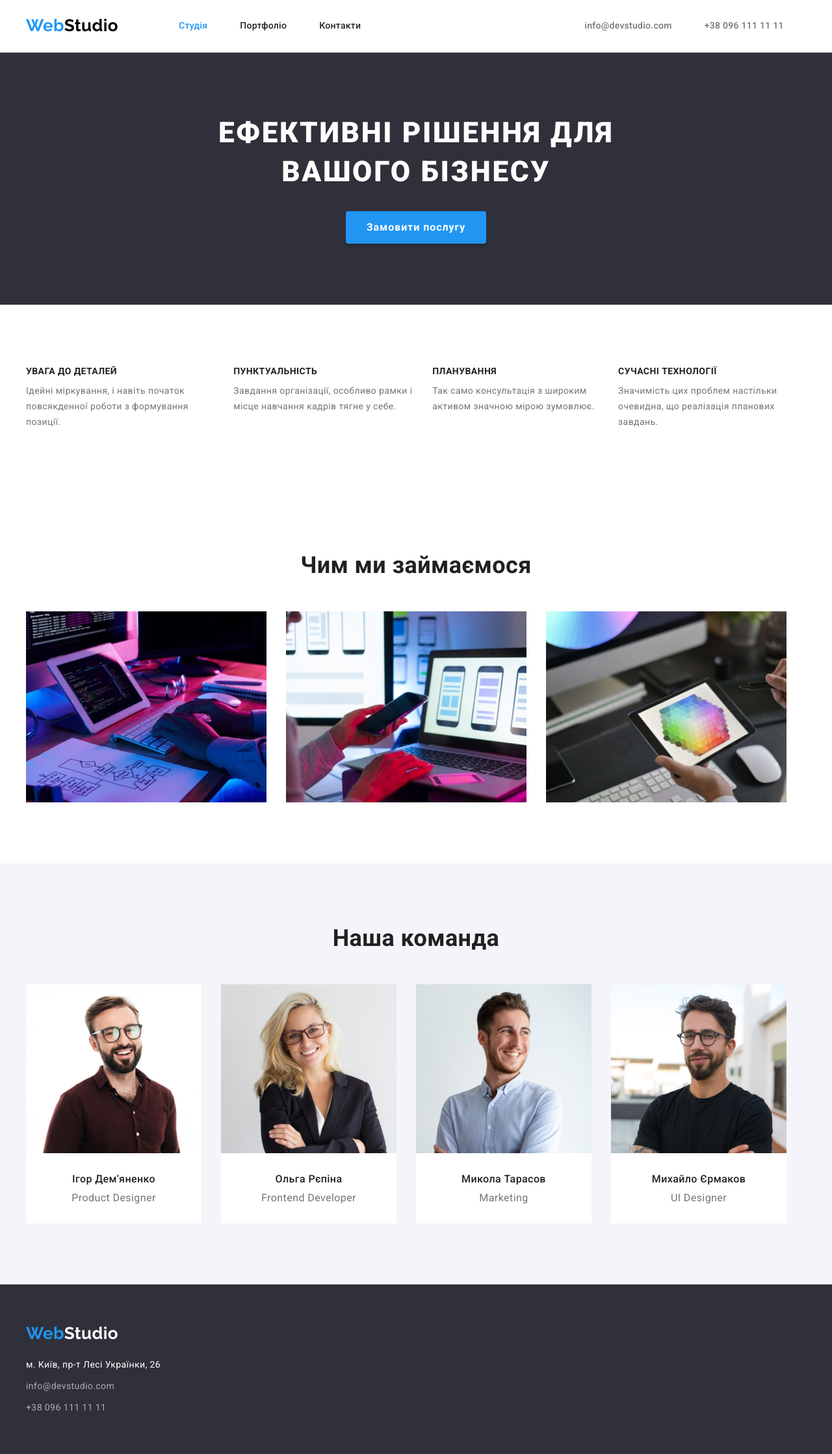
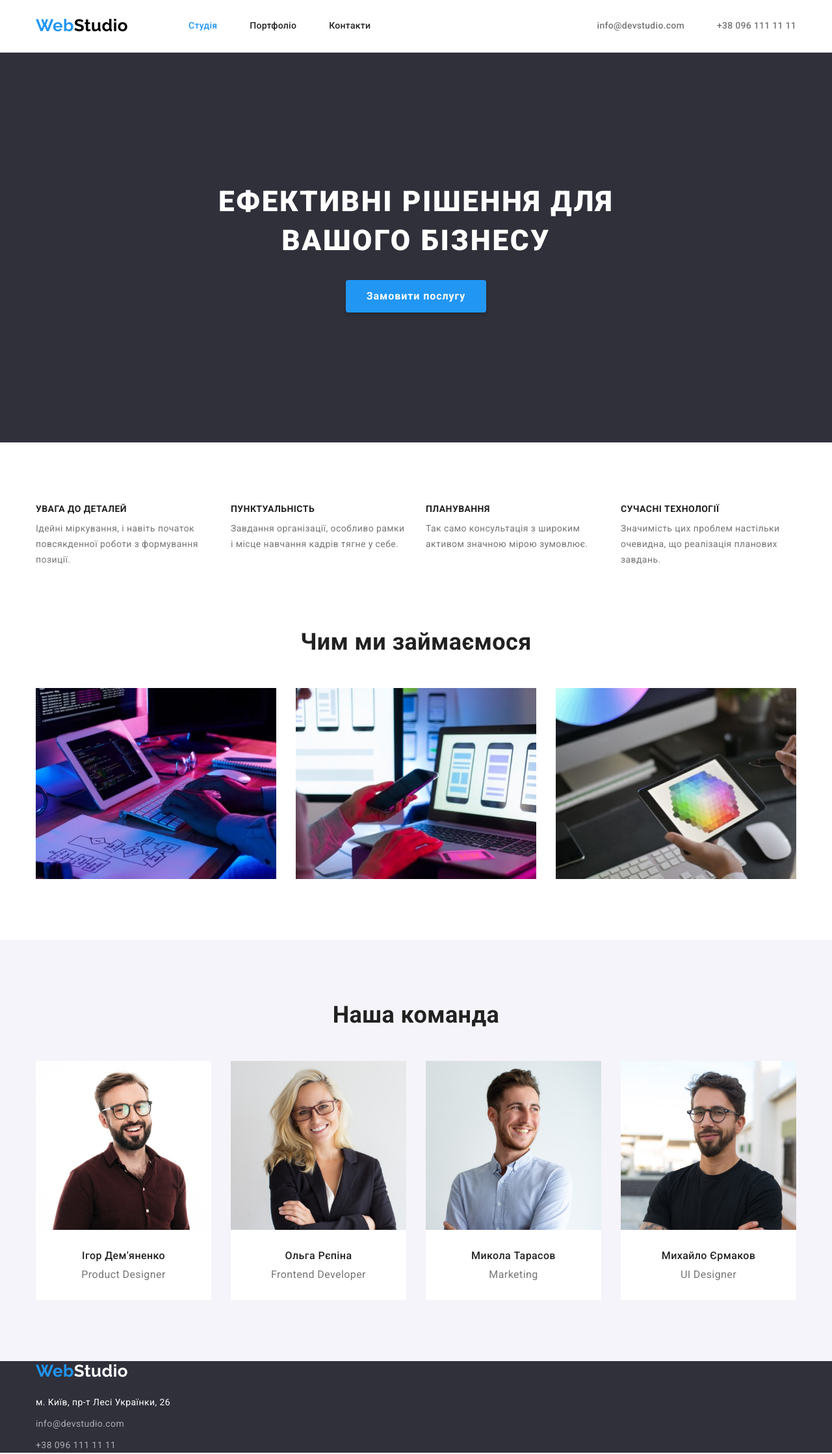
Before and after one commit to GeryMarkury/goit-markup-hw-03, a plain HTML site: page index.html in a window 1280 px wide. Shown: the whole page at 65% size. Drawn offline with nearby package versions, Linux system fonts and the light colour scheme.

Commit message:
Edit styles

```diff
--- a/css/styles.css
+++ b/css/styles.css
@@ -64,13 +64,12 @@ button {
 .container {
   width: 1200px;
   margin: 0 auto;
-  padding: 0 auto;
+  padding: 0 15px;
 }
 
 /* ----------------------HEADER--------------------- */
 
 .header {
-  background-color: var(--bg-color-main);
   border-bottom: 1px solid #ececec;
 }
 
@@ -91,11 +90,16 @@ button {
   color: #000;
 }
 
+.nav {
+  display: flex;
+  align-items: center;
+  margin-right: auto;
+}
+
 .nav-list {
   display: flex;
   align-items: center;
   gap: 50px;
-  margin-right: 344px;
 }
 
 .nav-link {
@@ -140,11 +144,11 @@ button {
 
 .hero {
   background-color: var(--bg-color-hero);
-  padding: 200px, 0;
+  padding: 200px 0;
   text-align: center;
 }
 
-h1 {
+.hero-title {
   font-weight: 900;
   font-size: 44px;
   line-height: 1.36;
@@ -152,6 +156,9 @@ h1 {
   text-transform: uppercase;
   color: var(--bg-color-main);
   margin-bottom: 30px;
+  width: 696px;
+  margin-left: auto;
+  margin-right: auto;
 }
 
 .hero-button {
@@ -168,9 +175,8 @@ h1 {
   padding: 10px 32px;
 }
 
-.features .container {
-  display: flex;
-  align-items: center;
+.features {
+  padding-bottom: 0;
 }
 
 .visually-hidden {
@@ -188,8 +194,11 @@ h1 {
 
 .features-list {
   display: flex;
-  align-items: flex-start;
   gap: 30px;
+}
+
+.features-item {
+  width: 270px;
 }
 
 .features-title {
@@ -202,11 +211,6 @@ h1 {
 .features-text {
   line-height: calc(24 / 14);
   color: var(--text-color);
-}
-
-.job .container {
-  display: flex;
-  align-items: center;
 }
 
 .section-title {
@@ -226,11 +230,6 @@ h1 {
   background-color: var(--bg-color-section);
 }
 
-.team .container {
-  display: flex;
-  align-items: center;
-}
-
 .team-list {
   display: flex;
   flex-wrap: wrap;
@@ -242,12 +241,16 @@ h1 {
   flex-basis: calc((100% - 90px) / 4);
 }
 
+.team-item-container {
+  padding: 30px 0;
+}
+
 .team-item-title {
   font-weight: 500;
   font-size: 16px;
   line-height: calc(19 / 16);
   text-align: center;
-  padding: 30px 0 10px;
+  margin-bottom: 10px;
 }
 
 .team-descr {
@@ -255,7 +258,6 @@ h1 {
   line-height: calc(19 / 16);
   text-align: center;
   color: var(--text-color);
-  padding-bottom: 30px;
 }
 
 /* -------------------------FOOTER--------------------------- */
@@ -266,19 +268,16 @@ h1 {
 
 .footer .logo {
   display: block;
-  padding: 60px 0 20px;
+  margin-bottom: 20px;
+  margin-right: 0;
 }
 
 .logo-footer {
   color: var(--bg-color-main);
 }
 
-.address-item:nth-child(2) {
+.address-item:not(:last-child) {
   margin-bottom: 9px;
-}
-
-.address-item:last-child {
-  padding-bottom: 60px;
 }
 
 .address-city {
@@ -286,7 +285,6 @@ h1 {
   font-style: normal;
   line-height: calc(24 / 14);
   color: var(--bg-color-main);
-  margin-bottom: 9px;
 }
 
 .address-link {
@@ -301,10 +299,6 @@ h1 {
 }
 
 /* PORTFOLIO */
-
-.portfolio .container {
-  margin-top: 94px;
-}
 
 .buttons-list {
   display: flex;
@@ -337,7 +331,6 @@ h1 {
   display: flex;
   flex-wrap: wrap;
   gap: 30px;
-  margin-bottom: 94px;
 }
 
 .portfolio-item {
@@ -345,16 +338,19 @@ h1 {
   border: 1px solid #eeeeee;
 }
 
+.portfolio-item-container {
+  padding: 20px 24px;
+}
+
 .portfolio-title {
   font-size: 18px;
   line-height: calc(36 / 18);
   letter-spacing: 0.06em;
-  padding: 20px 0 4px 24px;
+  margin-bottom: 4px;
 }
 
 .portfolio-text {
   font-size: 16px;
   line-height: calc(30 / 16);
   color: var(--text-color);
-  padding: 0 24px 20px;
 }
--- a/index.html
+++ b/index.html
@@ -23,10 +23,10 @@
   <body>
     <header class="header">
       <div class="container">
+        <nav class="nav">
           <a href="./index.html" class="logo link">
             <span lang="en">Web<span class="logo-header">Studio</span></span></a
           >
-        <nav class="nav">
           <ul class="list nav-list">
             <li class="nav-item">
               <a href="./index.html" class="nav-link link current">Студія</a>
@@ -55,8 +55,10 @@
     </header>
     <main>
       <section class="hero section">
-        <h1>Ефективні рішення для <br />вашого бізнесу</h1>
+        <div class="container">
+          <h1 class="hero-title">Ефективні рішення для вашого бізнесу</h1>
           <button type="button" class="hero-button">Замовити послугу</button>
+        </div>
       </section>
       <section class="features section">
         <div class="container">
@@ -93,8 +95,8 @@
         </div>
       </section>
       <section class="job section">
+        <div class="container">
           <h2 class="section-title">Чим ми займаємося</h2>
-        <div class="container">
           <ul class="list job-list">
             <li class="job-item">
               <img src="./images/img_tab-min.jpg" alt="Друк коду" width="370" />
@@ -119,8 +121,8 @@
         </div>
       </section>
       <section class="team section">
+        <div class="container">
           <h2 class="section-title">Наша команда</h2>
-        <div class="container">
           <ul class="list team-list">
             <li class="team-item">
               <img
@@ -129,8 +131,10 @@
                 width="270"
                 height="260"
               />
+              <div class="team-item-container">
                 <h3 class="team-item-title">Ігор Дем'яненко</h3>
                 <p class="team-descr">Product Designer</p>
+              </div>
             </li>
             <li class="team-item">
               <img
@@ -139,8 +143,10 @@
                 width="270"
                 height="260"
               />
+              <div class="team-item-container">
                 <h3 class="team-item-title">Ольга Рєпіна</h3>
                 <p class="team-descr">Frontend Developer</p>
+              </div>
             </li>
             <li class="team-item">
               <img
@@ -149,8 +155,10 @@
                 width="270"
                 height="260"
               />
+              <div class="team-item-container">
                 <h3 class="team-item-title">Микола Тарасов</h3>
                 <p class="team-descr">Marketing</p>
+              </div>
             </li>
             <li class="team-item">
               <img
@@ -159,8 +167,10 @@
                 width="270"
                 height="260"
               />
+              <div class="team-item-container">
                 <h3 class="team-item-title">Михайло Єрмаков</h3>
                 <p class="team-descr">UI Designer</p>
+              </div>
             </li>
           </ul>
         </div>
```
Also changed, not shown: portfolio.html (+30 -21 lines). Lines whose indentation alone changed are shown as unchanged.
